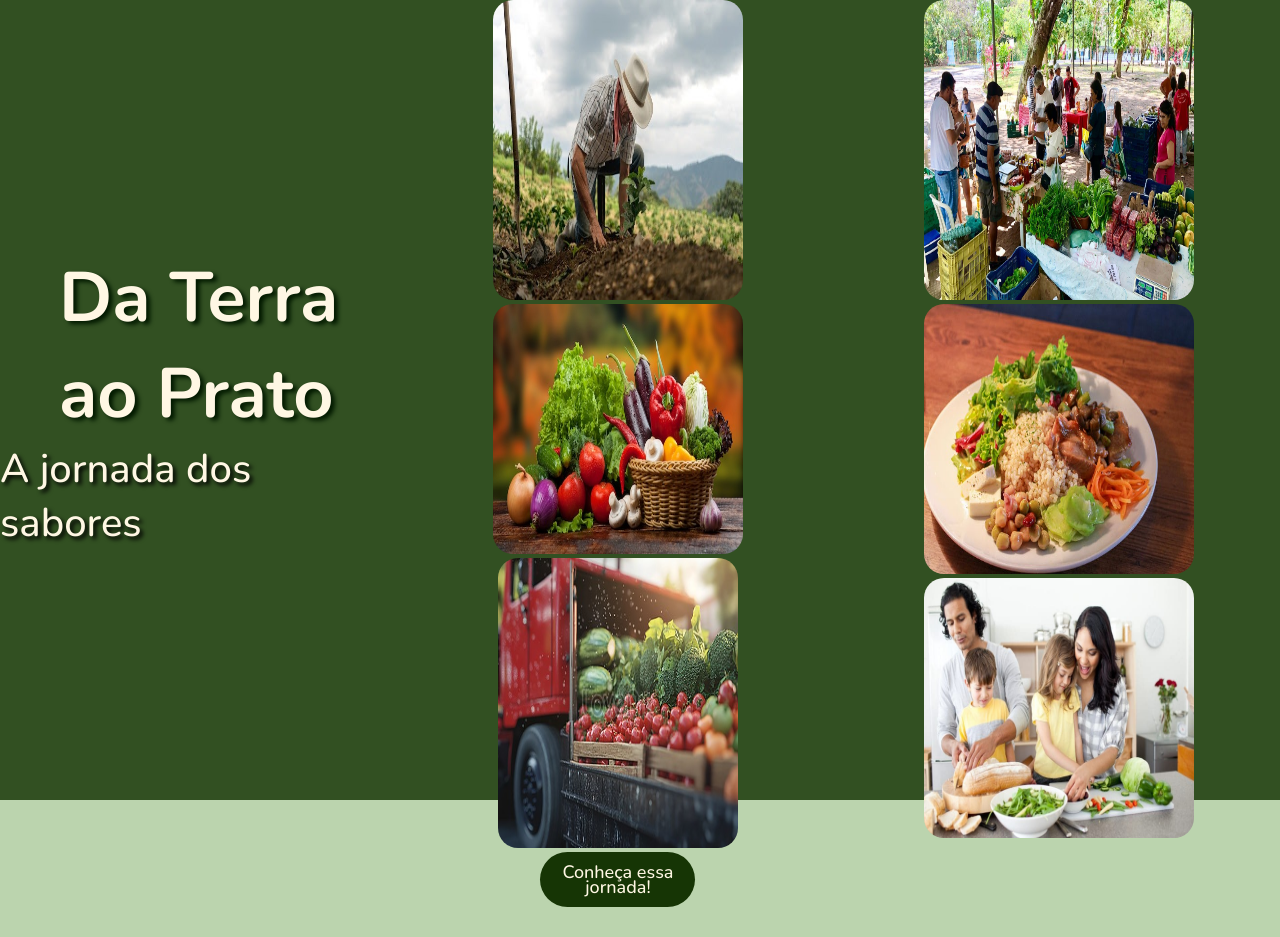
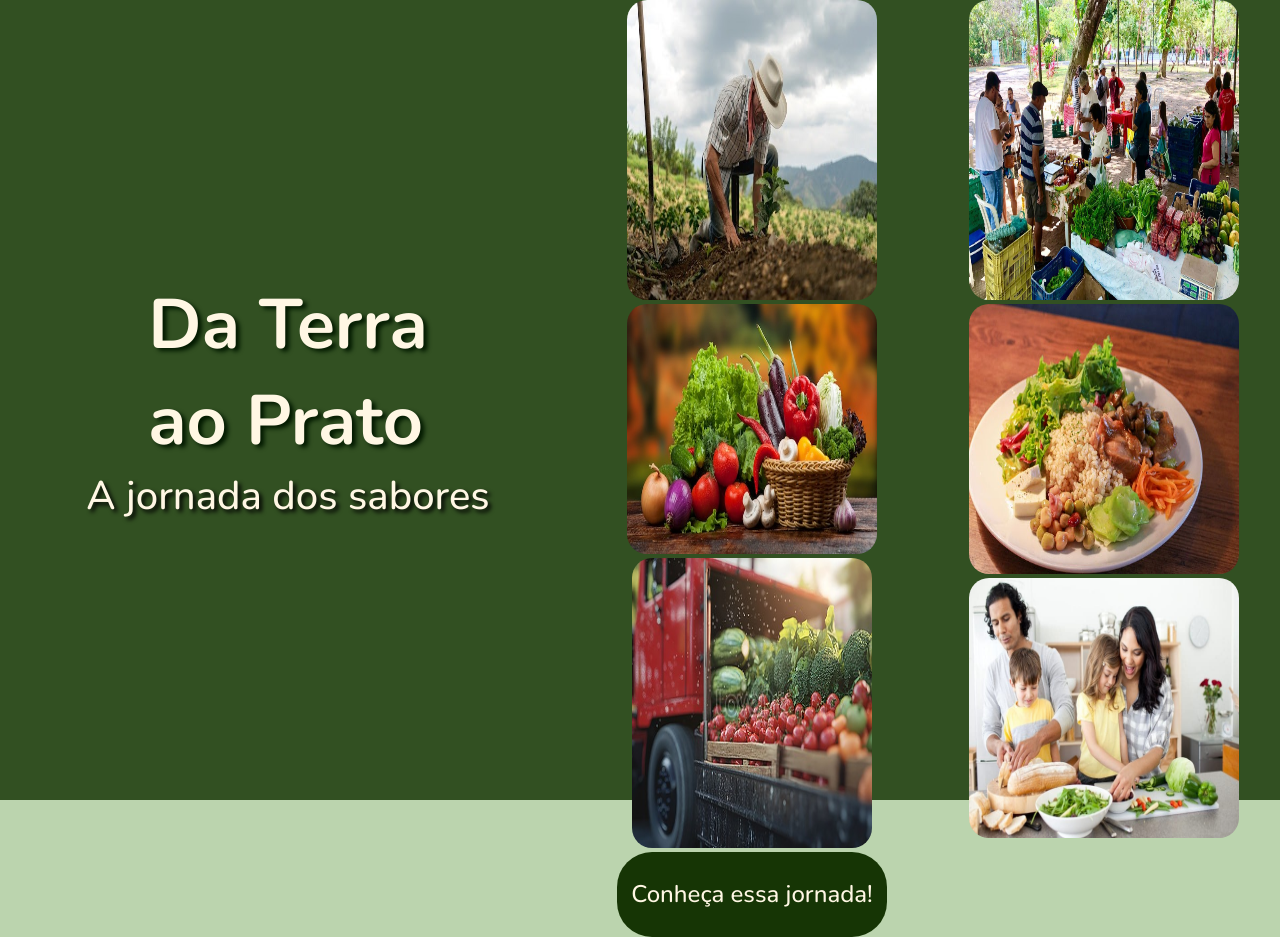
Before and after one commit to Sofss00/agrinho_2025, a plain HTML site: page index.html in a window 1280 px wide. Before the commit the page ends 907 px from the top, so only its background shows below. Drawn offline with nearby package versions, Linux system fonts and the light colour scheme.

Commit message:
att_teste

```diff
--- a/style.css
+++ b/style.css
@@ -212,7 +212,8 @@ display: flex;
 /* Ajustes para desktops */
 @media (min-width: 1025px) {
 
-  body{
+@media (min-width: 1025px) {
+  body {
     display: flex;
   }
 
@@ -221,12 +222,14 @@ display: flex;
     height: 100dvh;
   }
 
-#capa_imagens_e_botao{
+  #capa_imagens_e_botao {
     width: 55%;
     height: 100dvh;
+    display: flex;
+    background-color: aquamarine;
   }
 
-  #texto_capa{
+  #texto_capa {
     width: 100%;
     height: 100dvh;
     display: flex;
@@ -234,37 +237,23 @@ display: flex;
     align-items: center;
     justify-content: center;
     background-color: #325022;
-    margin-bottom: 0px;
   }
 
-#texto_capa h1{
-  font-family: "Nunito", sans-serif;
+  #texto_capa h1 {
     font-size: 70px;
-  color: #fff7e4;
-  text-shadow: 4px 3px 4px #031a01;
+  }
+
+  #texto_capa p {
+    font-size: 40px;
   }
 
   .quebra-texto {
     display: block;
   }
 
-#texto_capa p{
-  font-family: "Nunito", sans-serif;
-  font-size: 40px;
-  font-weight: 500;
-  color: #fff7e4;
-  text-shadow: 3px 3px 4px #000000;
-}
-
-#capa_imagens_e_botao{
-  width: 100%;
-  height: 100dvh;
-  display: flex;
-  background-color: aquamarine;
-  }
-
-  #imagens_direita, #imagens_esquerda {
-    width: 60%;
+  #imagens_direita,
+  #imagens_esquerda {
+    width: 50%;
     height: 100%;
     background-color: #325022;
     display: flex;
@@ -273,10 +262,7 @@ display: flex;
     justify-content: space-evenly;
   }
 
-  #imagens_direita img, #imagens_esquerda img {
-    border-radius: 20px;
-  }
-
+  /* AQUI os tamanhos reais das imagens */
   #fazendeiro_img {
     width: 250px;
     height: 300px;
@@ -308,18 +294,11 @@ display: flex;
   }
 
   #botao_conheca {
-    width: 155px;
-    height: 55px;
-    background-color: #163505;
-    border-radius: 30px;
-    font-size: 18px;
-    font-family: "Nunito", sans-serif;
-    font-weight: 500;
-    color: #fff7e4;
-    text-align: center;
-    line-height: 15px;
-    border: none;
-    margin-top: 0px;
+    width: 270px;
+    height: 85px;
+    font-size: 24px;
+    border-radius: 35px;
+  }
 }
 
 }
```
Lines whose indentation alone changed are shown as unchanged.
